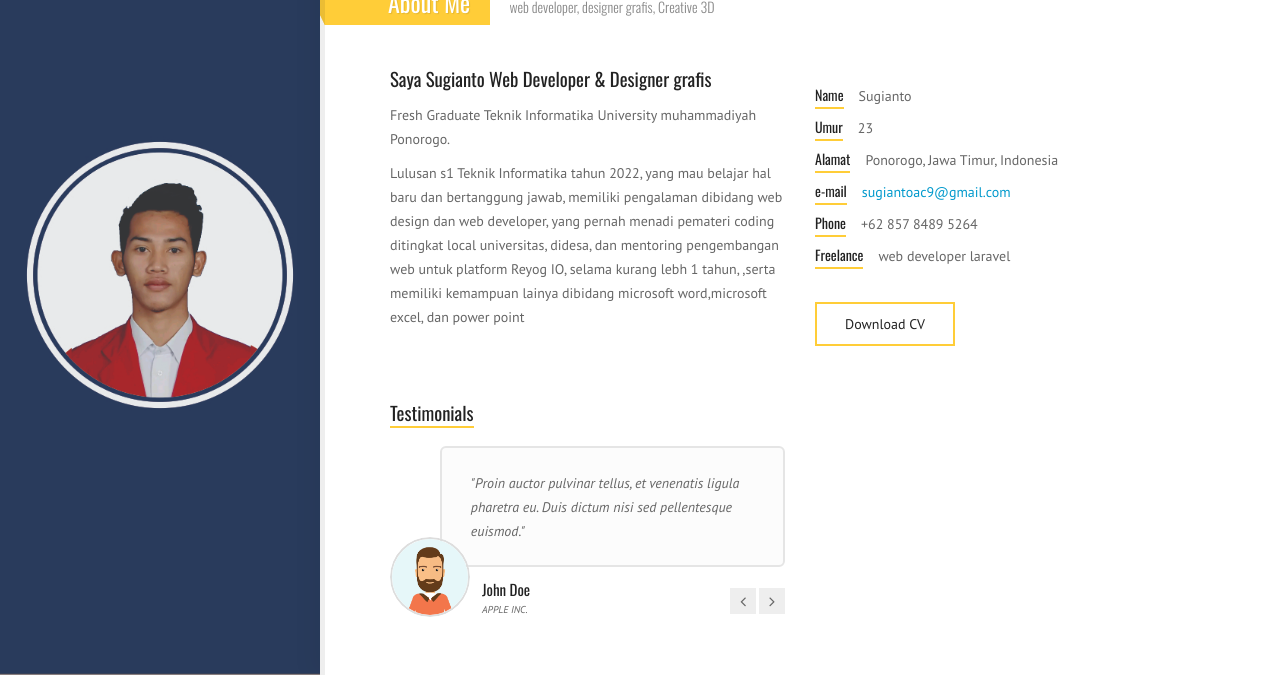
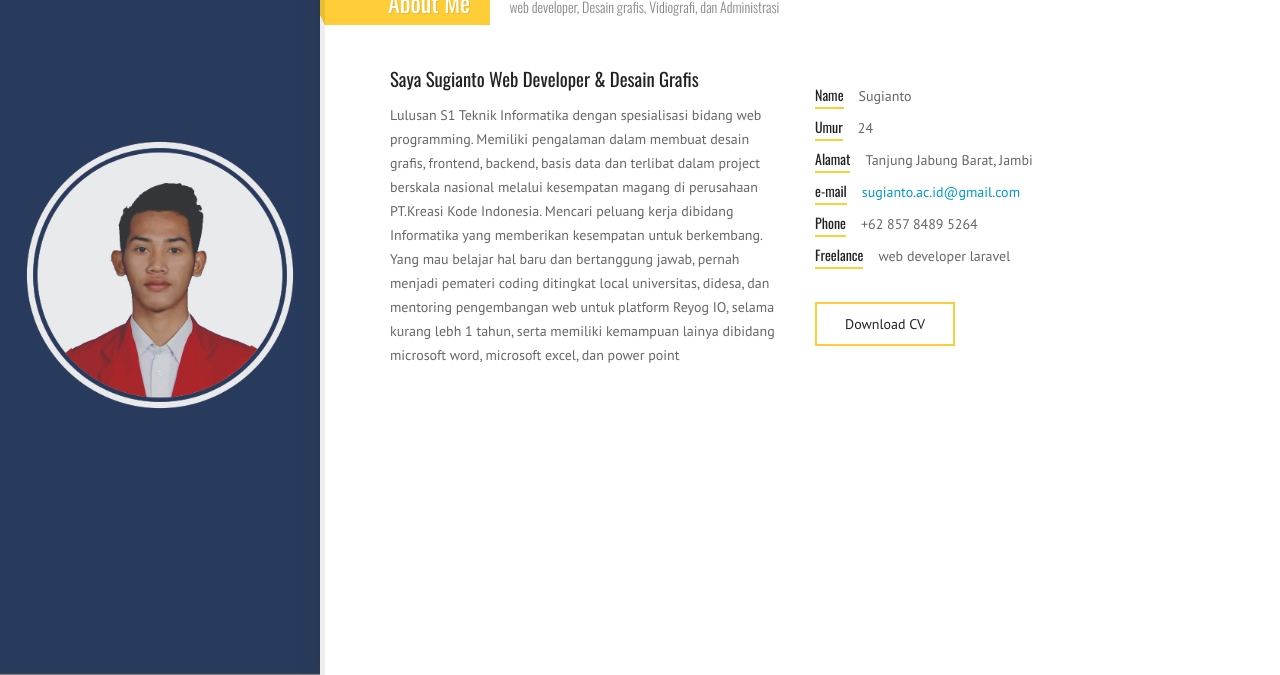
Before and after one commit to sugianto1212/cv-sugianto.github.io, a plain HTML site: page index.html in a window 1280 px wide. Shown: the part 125-800 px from the top of the page. Drawn offline with nearby package versions, Linux system fonts and the light colour scheme.

Commit message:
Update index.html

```diff
--- a/index.html
+++ b/index.html
@@ -32,12 +32,12 @@
 
   <body>
     <!-- Loading animation -->
-    <div class="preloader">
+<!--     <div class="preloader">
       <div class="preloader-animation">
         <div class="dot1"></div>
         <div class="dot2"></div>
       </div>
-    </div>
+    </div> -->
     <!-- /Loading animation -->
 
     <div id="page" class="page">
@@ -69,7 +69,7 @@
             <ul id="nav" class="site-main-menu">
               <!-- About Me Subpage link -->
               <li>
-                <a class="pt-trigger" href="#about_me" data-animation="58" data-goto="1">About me</a><!-- href value = data-id without # of .pt-page -->
+                <a class="pt-trigger" href="#about_me" data-animation="58" data-goto="1">Tentang Saya</a><!-- href value = data-id without # of .pt-page -->
               </li>
               <!-- /About Me Subpage link -->
               <li>
@@ -78,9 +78,9 @@
               <li>
                 <a class="pt-trigger" href="#portfolio" data-animation="60" data-goto="3">Portfolio</a>
               </li>
-              <li>
+              <!-- <li>
                 <a class="pt-trigger" href="#blog" data-animation="61" data-goto="4">Blog</a>
-              </li>
+              </li> -->
               <li>
                 <a class="pt-trigger" href="#contact" data-animation="58" data-goto="5">Contact</a>
               </li>
@@ -106,7 +106,7 @@
             <section class="pt-page pt-page-1" data-id="about_me">
               <div class="section-title-block">
                 <h2 class="section-title">About Me</h2>
-                <h5 class="section-description">web developer, designer grafis, Creative 3D</h5>
+                <h5 class="section-description">web developer, Desain grafis, Vidiografi, dan Administrasi</h5>
               </div>
 
               <div class="row">
@@ -117,12 +117,9 @@
                 </div>
                 <div class="col-sm-6 col-md-6 subpage-block">
                   <div class="general-info">
-                    <h3>Saya Sugianto Web Developer & Designer grafis</h3>
-                    <p>Fresh Graduate Teknik Informatika University muhammadiyah Ponorogo.</p>
-                    <p>Lulusan s1 Teknik Informatika tahun 2022, yang mau belajar hal baru
-                      dan bertanggung jawab, memiliki pengalaman dibidang web design dan web developer, yang pernah menadi pemateri coding ditingkat local universitas, didesa, dan mentoring
-                      pengembangan web untuk platform Reyog IO, selama kurang lebh 1 tahun,
-                      ,serta memiliki kemampuan lainya dibidang microsoft word,microsoft excel, dan power point</p>
+                    <h3>Saya Sugianto Web Developer & Desain Grafis</h3>
+                    <!-- <p>Lulusan S1 Teknik Informatika University muhammadiyah Ponorogo.</p> -->
+                    <p>Lulusan S1 Teknik Informatika dengan spesialisasi bidang web programming. Memiliki pengalaman dalam membuat desain grafis, frontend, backend, basis data dan terlibat dalam project berskala nasional melalui kesempatan magang di perusahaan PT.Kreasi Kode Indonesia. Mencari peluang kerja dibidang Informatika yang memberikan kesempatan untuk berkembang. Yang mau belajar hal baru dan bertanggung jawab, pernah menjadi pemateri coding ditingkat local universitas, didesa, dan mentoring pengembangan web untuk platform Reyog IO, selama kurang lebh 1 tahun, serta memiliki kemampuan lainya dibidang microsoft word, microsoft excel, dan power point</p>
                   </div>
                 </div>
 
@@ -130,9 +127,9 @@
                   <div class="block end">
                     <ul class="info-list">
                       <li><span class="title">Name</span><span class="value">Sugianto</span></li>
-                      <li><span class="title">Umur</span><span class="value">23</span></li>
-                      <li><span class="title">Alamat</span><span class="value">Ponorogo, Jawa Timur, Indonesia</span></li>
-                      <li><span class="title">e-mail</span><span class="value"><a href="mailto:email@addres.com">sugiantoac9@gmail.com</a></span></li>
+                      <li><span class="title">Umur</span><span class="value">24</span></li>
+                      <li><span class="title">Alamat</span><span class="value">Tanjung Jabung Barat, Jambi</span></li>
+                      <li><span class="title">e-mail</span><span class="value"><a href="sugianto.ac.id@gmail.com">sugianto.ac.id@gmail.com</a></span></li>
                       <li><span class="title">Phone</span><span class="value">+62 857 8489 5264</span></li>
                       <li><span class="title">Freelance</span><span class="value available">web developer laravel</span></li>
                     </ul>
@@ -148,65 +145,7 @@
 
                 <!-- https://drive.google.com/drive/u/0/folders/1FTefMRVpV2B2HnnQcr26BKzU1UrZyW4T   lin folder cv-->
 
-                <div class="col-sm-6 col-md-6 subpage-block">
-                  <div class="block-title">
-                    <h3>Testimonials</h3>
-                  </div>
-                  <div class="testimonials owl-carousel">
 
-                    <!-- Testimonial 1 -->
-                    <div class="testimonial-item">
-                      <!-- Testimonial Content -->
-                      <div class="testimonial-content">
-                        <div class="testimonial-text">
-                          <p>"Proin auctor pulvinar tellus, et venenatis ligula pharetra eu. Duis dictum nisi sed pellentesque euismod."</p>
-                        </div>
-                      </div>
-                      <!-- /Testimonial Content -->
-                      <!-- Testimonial Author -->
-                      <div class="testimonial-credits">
-                        <!-- Picture -->
-                        <div class="testimonial-picture">
-                          <img src="images/testimonials/testimonial_photo_1.png" alt="">
-                        </div>
-                        <!-- /Picture -->
-                        <!-- Testimonial author information -->
-                        <div class="testimonial-author-info">
-                          <p class="testimonial-author">John Doe</p>
-                          <p class="testimonial-firm">Apple Inc.</p>
-                        </div>
-                      </div>
-                      <!-- /Testimonial author information -->
-                    </div>
-                    <!-- End of Testimonial 1 -->
-
-                    <!-- Testimonial 2 -->
-                    <div class="testimonial-item">
-                      <!-- Testimonial Content -->
-                      <div class="testimonial-content">
-                        <div class="testimonial-text">
-                          <p>"Vivamus porta dapibus tristique. Suspendisse et arcu eget nisi convallis eleifend nec ac lorem."</p>
-                        </div>
-                      </div>
-                      <!-- /Testimonial Content -->
-                      <!-- Testimonial Author -->
-                      <div class="testimonial-credits">
-                        <!-- Picture -->
-                        <div class="testimonial-picture">
-                          <img src="images/testimonials/testimonila_photo_2.png" alt="">
-                        </div>
-                        <!-- /Picture -->
-                        <!-- Testimonial author information -->
-                        <div class="testimonial-author-info">
-                          <p class="testimonial-author">Bryan Morris</p>
-                          <p class="testimonial-firm">Sun Foods</p>
-                        </div>
-                      </div>
-                      <!-- /Testimonial author information -->
-                    </div>
-                    <!-- End of Testimonial 2 -->
-                  </div>
-                </div>
               </div>
 
               <!-- Services block -->
@@ -347,7 +286,7 @@
             <section class="pt-page pt-page-2" data-id="resume">
               <div class="section-title-block">
                 <h2 class="section-title">Curriculum Vitae</h2>
-                <h5 class="section-description">Fresgraduate Teknik Informatika</h5>
+                <h5 class="section-description">S1 Teknik Informatika</h5>
               </div>
 
               <div class="row">
@@ -368,14 +307,14 @@
                       <h5 class="event-date">2017</h5>
                       <h4 class="event-name">Jurusan IPS</h4>
                       <span class="event-description">SMA N 3 Pengabuan</span>
-                      <p>Mauris magna sapien, pharetra consectetur fringilla vitae, interdum sed tortor.</p>
+                      <p>Tanjung Jabung Barat, Jambi.</p>
                     </div>
                     <!-- Single event -->
                     <div class="timeline-event te-primary">
                       <h5 class="event-date">2022</h5>
                       <h4 class="event-name">Prodi Teknik Informatika</h4>
                       <span class="event-description">Universitas muhammadiyah Ponorogo</span>
-                      <p>Mauris magna sapien, pharetra consectetur fringilla vitae, interdum sed tortor.</p>
+                      <p>Ponorogo, Jawa Timur.</p>
                     </div>
                   </div>
                 </div>
@@ -407,10 +346,16 @@
                       <p>Bendahara Umum, Mentor Reyog.IO.</p>
                     </div>
                     <div class="timeline-event te-primary">
-                      <h5 class="event-date">Dec 2021</h5>
+                      <h5 class="event-date">Desember 2021</h5>
                       <h4 class="event-name"> Menjadi Pemateri</h4>
                       <span class="event-description">Himpunan Mahasiswa Informatika UMPO</span>
                       <p>Dalam Rangka Workshop php lanjutan dengan matreri Laravel 8</p>
+                    </div>
+                    <div class="timeline-event te-primary">
+                      <h5 class="event-date">Feb 2022 - Agus 2023</h5>
+                      <h4 class="event-name"> Wasekbid KPP</h4>
+                      <span class="event-description">Himpunan Mahasiswa Islam Cabang Ponorog</span>
+                      <p>Sebagai Skretaris Bidang Kewirausahaan dan pengembangan Profesi, menjalankan Program kerja, Menjadi moderator rapat Bidang, Mengelola Admionistrasi Bidang KPP</p>
                     </div>
                   </div>
                 </div>
@@ -502,10 +447,10 @@
                   </li>
                   <li>
                     <a class="filter btn btn-sm btn-link" data-group="illustration">Design Grafis</a>
-                  </li>
+<!--                   </li>
                   <li>
                     <a class="filter btn btn-sm btn-link" data-group="video">Video</a>
-                  </li>
+                  </li> -->
                 </ul>
                 <!-- End of Portfolio filter -->
 
@@ -923,7 +868,7 @@
                       <i class="pe-7s-icon pe-7s-map-marker"></i>
                     </div>
                     <div class="ci-text">
-                      <h5>Ponorogo, Jawa Timur</h5>
+                      <h5>Tanjung Jabung Barat, Jambi</h5>
                     </div>
                   </div>
                   <div class="contact-info-block">
@@ -931,7 +876,7 @@
                       <i class="pe-7s-icon pe-7s-mail"></i>
                     </div>
                     <div class="ci-text">
-                      <h5><a href="" class="" data-cfemail="">[sugiantoac9@gmail.com]</a></h5>
+                      <h5><a href="" class="" data-cfemail="">[sugianto.ac.id@gmail.com]</a></h5>
                        <!-- [email&#160;protected]  -->
                     </div>
                   </div>
```
